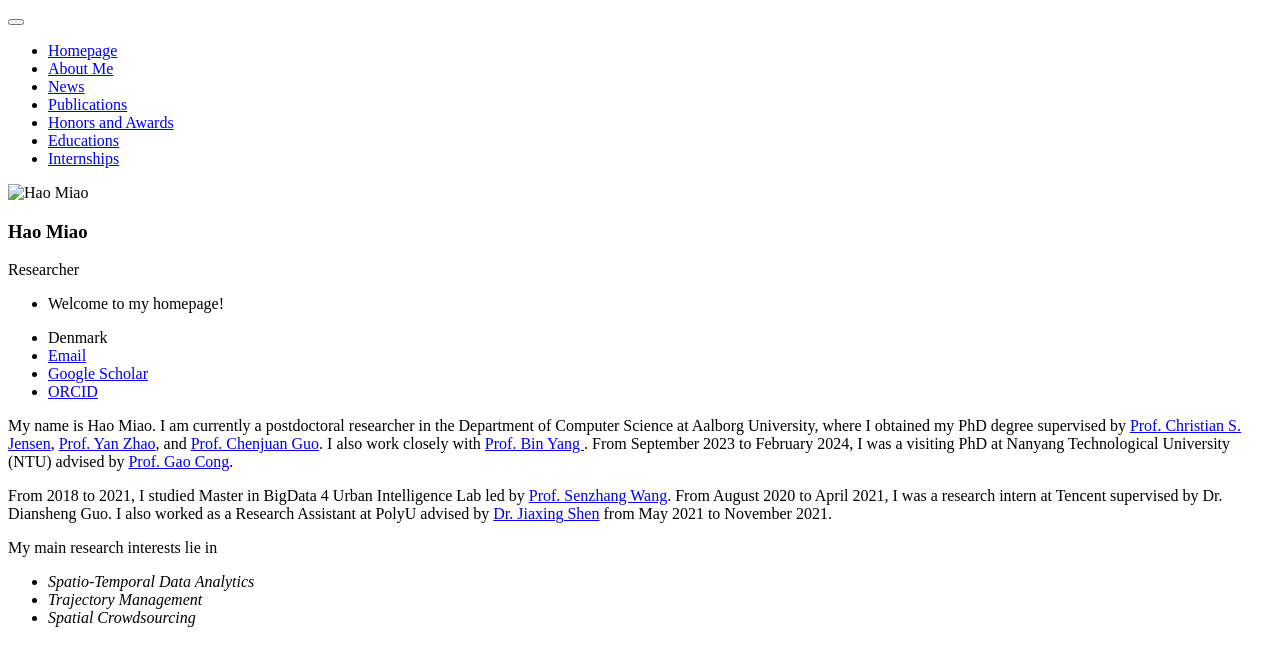
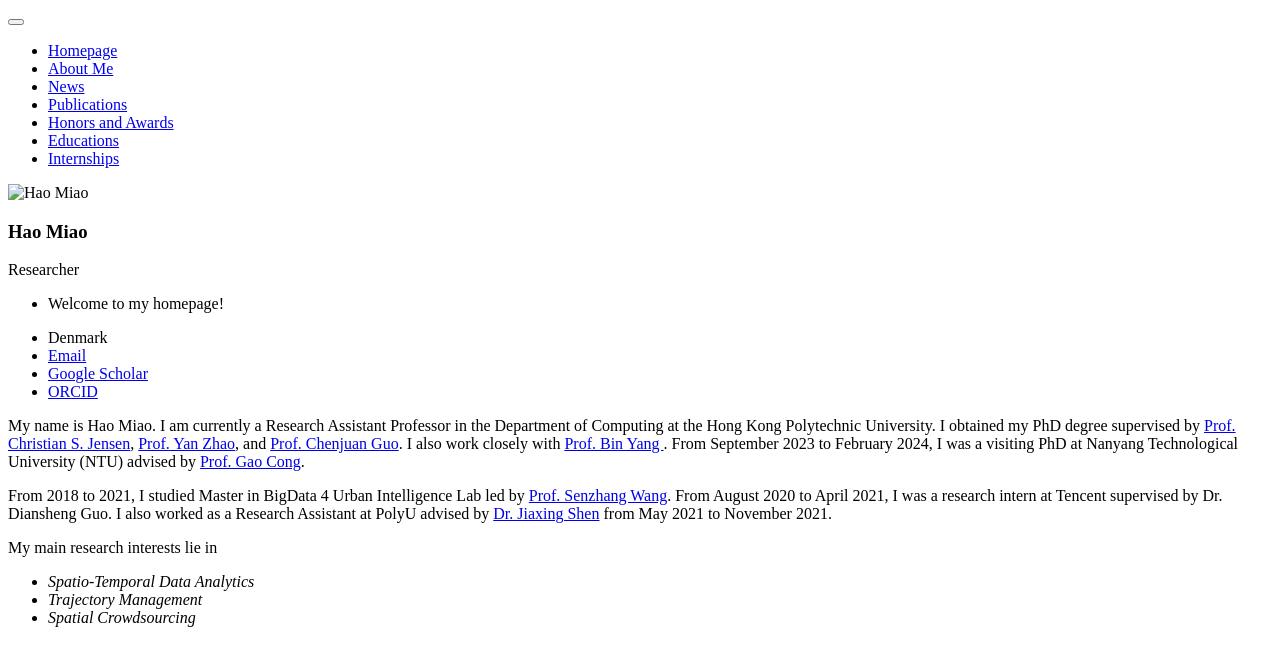
Before and after one commit to MiaoHaoSunny/MiaoHaoSunny.github.io, a Jekyll site: the page built from _pages/includes/intro.md, in a window 1280 px wide. Shown: the top 666 px of the page. Built offline with Jekyll 4.4.1, drawn with Linux system fonts in a browser that asks for light colours; our own code applies the rules of GitHub Pages for plain Markdown files.

Commit message:
Update intro.md

```diff
--- a/_pages/includes/intro.md
+++ b/_pages/includes/intro.md
@@ -1,4 +1,4 @@
-My name is Hao Miao. I am currently a postdoctoral researcher in the Department of Computer Science at Aalborg University, where I obtained my PhD degree supervised by <a href="http://people.cs.aau.dk/~csj/">Prof. Christian S. Jensen</a>, <a href="http://www.zhao-yan.com">Prof. Yan Zhao</a>, and  <a href="https://faculty.ecnu.edu.cn/_s37/gcj/main.psp">Prof. Chenjuan Guo</a>. I also work closely with <a href="https://faculty.ecnu.edu.cn/_s37/yb2/main.psp">Prof. Bin Yang </a>. From September 2023 to February 2024, I was a visiting PhD at Nanyang Technological University (NTU) advised by [Prof. Gao Cong](https://personal.ntu.edu.sg/gaocong/).
+My name is Hao Miao. I am currently a Research Assistant Professor in the Department of Computing at the Hong Kong Polytechnic University. I obtained my PhD degree supervised by <a href="http://people.cs.aau.dk/~csj/">Prof. Christian S. Jensen</a>, <a href="http://www.zhao-yan.com">Prof. Yan Zhao</a>, and  <a href="https://faculty.ecnu.edu.cn/_s37/gcj/main.psp">Prof. Chenjuan Guo</a>. I also work closely with <a href="https://faculty.ecnu.edu.cn/_s37/yb2/main.psp">Prof. Bin Yang </a>. From September 2023 to February 2024, I was a visiting PhD at Nanyang Technological University (NTU) advised by [Prof. Gao Cong](https://personal.ntu.edu.sg/gaocong/).
 
 <!-- I received my Master degree in Computer Science from Nanjing University of Aeronautics and Astronautics (NUAA) in 2021. -->
 From 2018 to 2021, I studied Master in BigData 4 Urban Intelligence Lab led by <a href="https://senzhangwangcsu.github.io/index.html">Prof. Senzhang Wang</a>. From August 2020 to April 2021, I was a research intern at Tencent supervised by Dr. Diansheng Guo. I also worked as a Research Assistant at PolyU advised by [Dr. Jiaxing Shen](https://shenjiaxing.github.io/) from May 2021 to November 2021.
```
